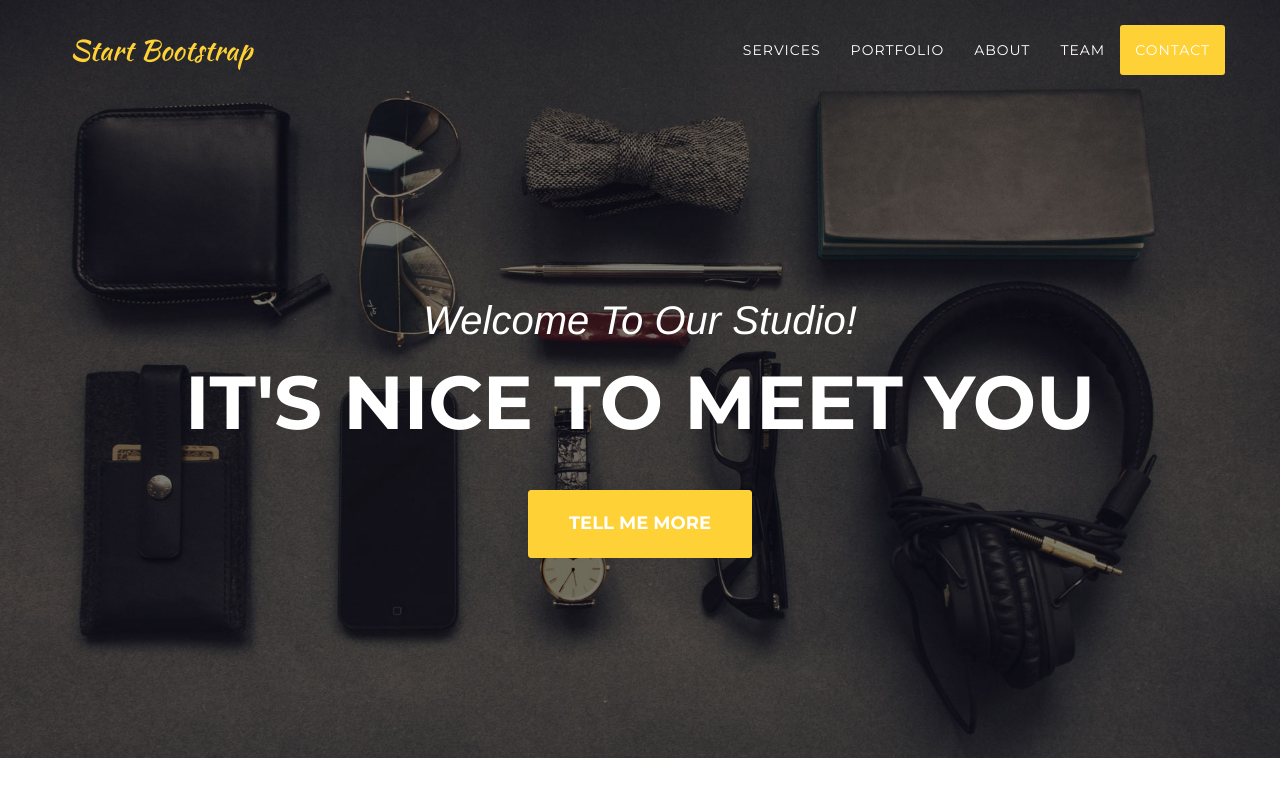
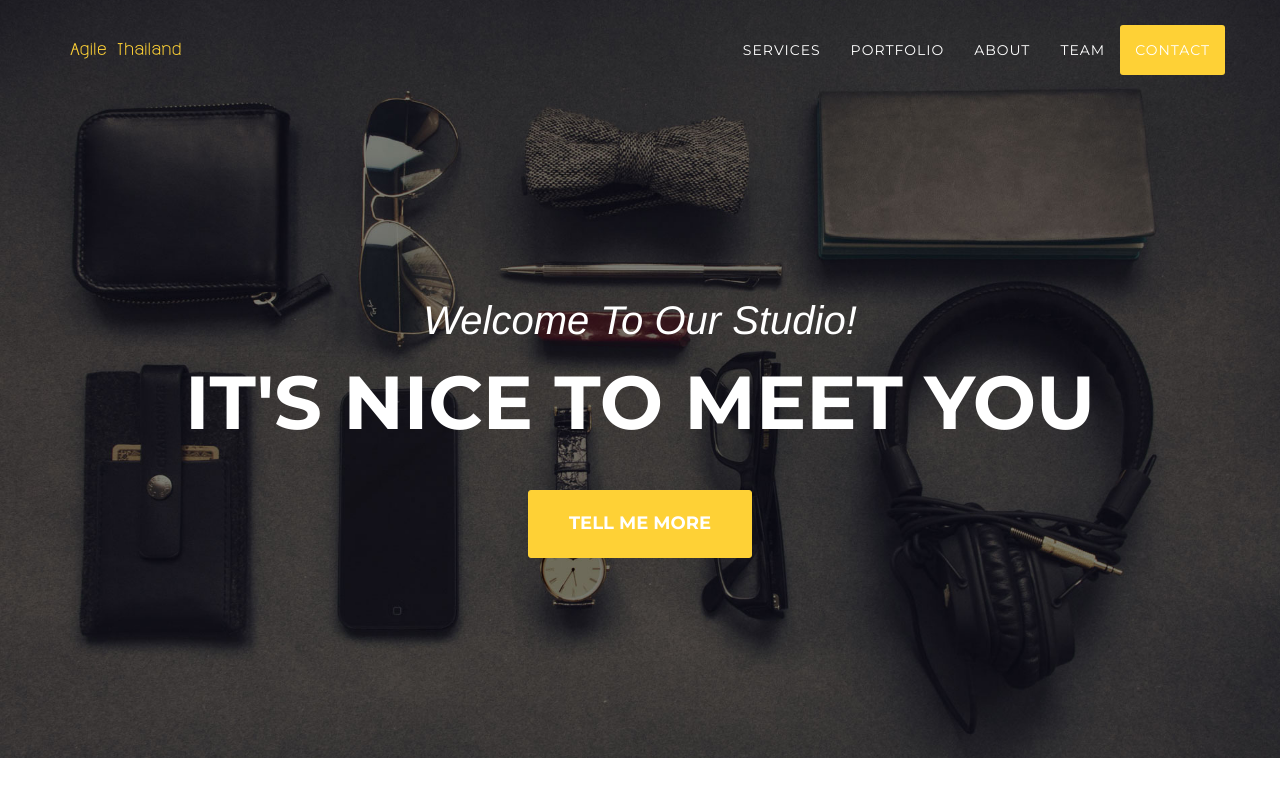
Before and after one commit to Bluegear/static-sample, a plain HTML site: page index.html in a window 1280 px wide. Shown: the top 800 px of the page. Drawn offline with nearby package versions, Linux system fonts and the light colour scheme; files whose address does not match are found by name; a web font is replaced by a local one.

Commit message:
Change font and brand copy.

```diff
--- a/index.html
+++ b/index.html
@@ -46,7 +46,7 @@
                     <span class="icon-bar"></span>
                     <span class="icon-bar"></span>
                 </button>
-                <a class="navbar-brand page-scroll" href="#page-top">Start Bootstrap</a>
+                <a class="navbar-brand page-scroll" href="#page-top">Agile Thailand</a>
             </div>
 
             <!-- Collect the nav links, forms, and other content for toggling -->
```
Also changed, not shown: css/agency.css, fonts/MAX PINJOHN V2.ttf (added), less/mixins.less (line endings or trailing spaces), 1 other file.
